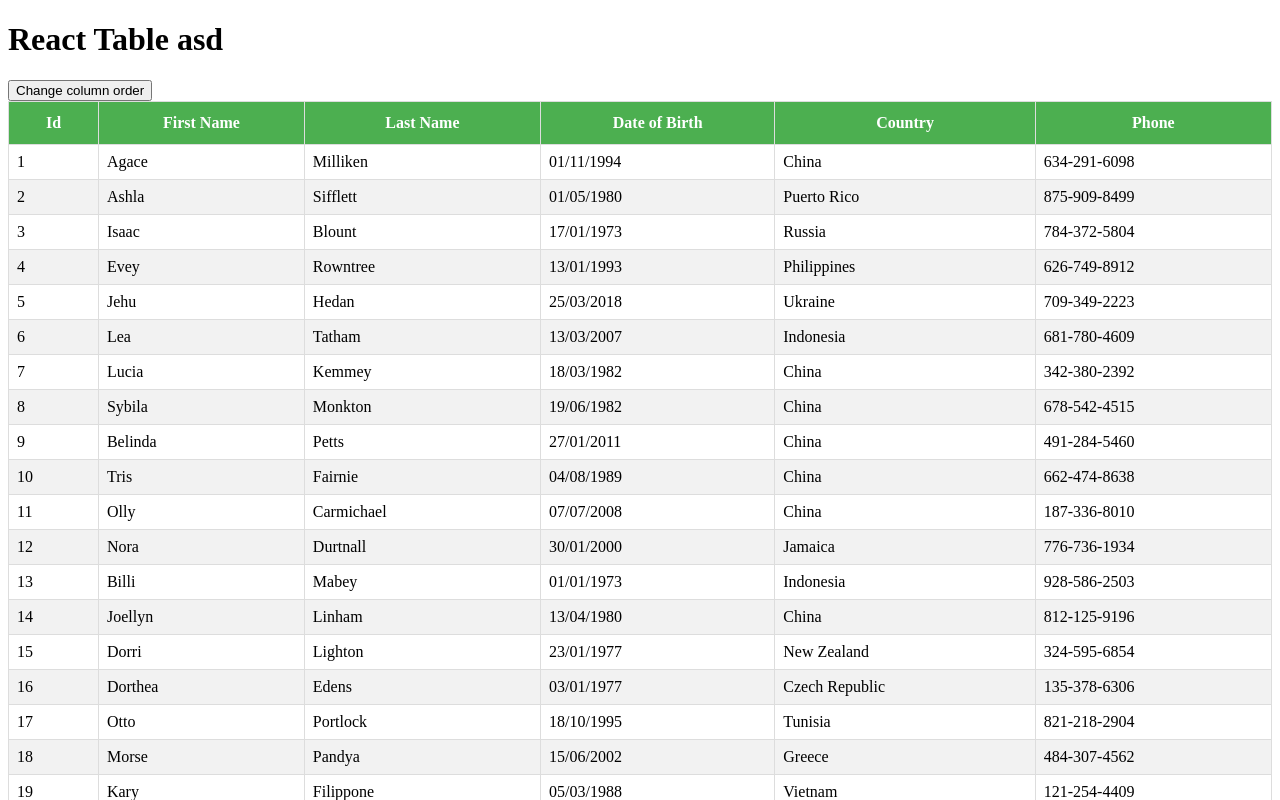
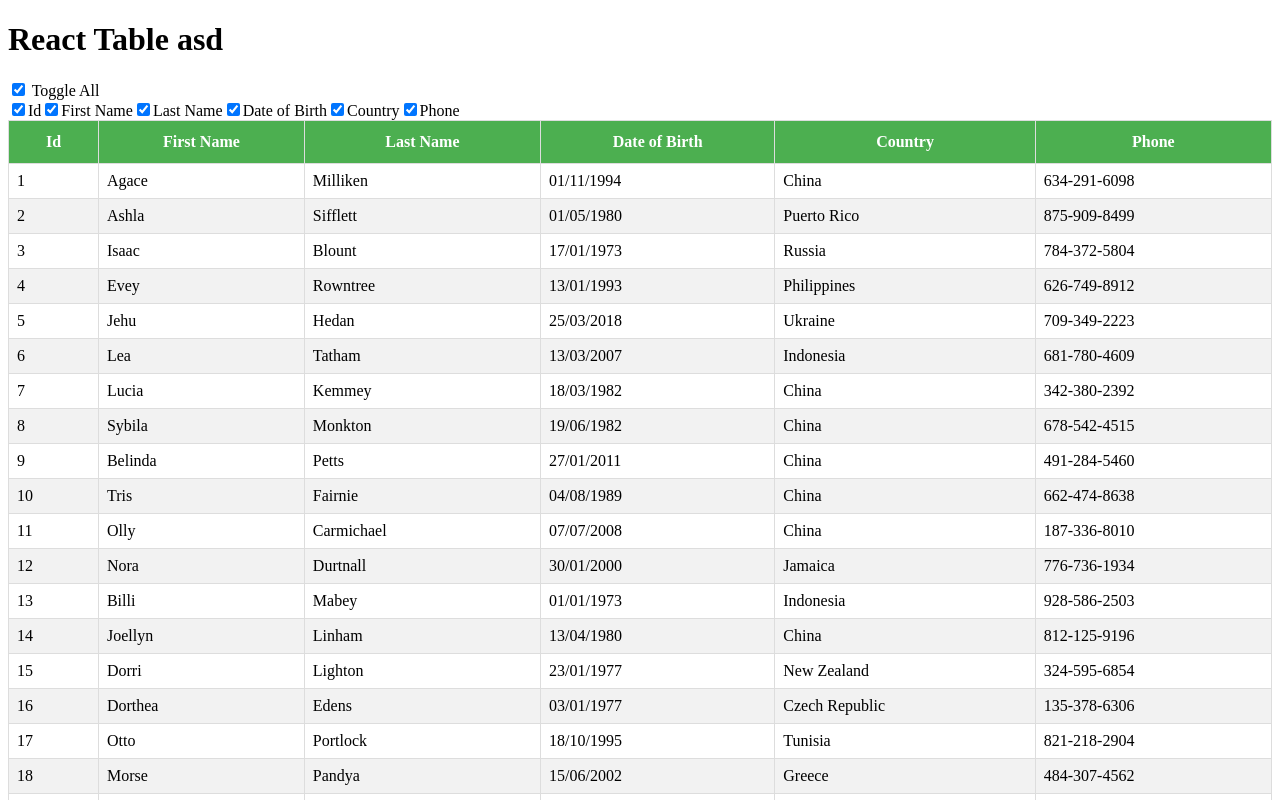
Before and after one commit to DalaviMoreshwar/react_table, a React (Create React App) app: page / in a window 1280 px wide. Shown: the top 800 px of the page. Built offline with nearby package versions, Linux system fonts and the light colour scheme.

Commit message:
column hiding

```diff
--- a/src/App.js
+++ b/src/App.js
@@ -1,4 +1,5 @@
 import { BasicTable } from "./Components/BasicTable";
+import { ColumnHiding } from "./Components/ColumnHiding";
 import { ColumnOrder } from "./Components/ColumnOrder";
 import { FilteringTable } from "./Components/FilteringTable";
 import { PaginationTable } from "./Components/PaginationTable";
@@ -15,7 +16,8 @@
       {/* <FilteringTable /> */}
       {/* <PaginationTable /> */}
       {/* <RowSelection /> */}
-      <ColumnOrder />
+      {/* <ColumnOrder /> */}
+      <ColumnHiding />
     </div>
   );
 }
--- /dev/null
+++ b/src/Components/ColumnHiding.js
@@ -0,0 +1,76 @@
+import React, { useMemo } from "react";
+import { useTable } from "react-table";
+import MOCK_DATA from "./MOCK_DATA.json";
+import { COLUMNS } from "./columns";
+
+import "./table.css";
+import { Checkbox } from "./Checkbox";
+
+export const ColumnHiding = () => {
+  const columns = useMemo(() => COLUMNS, []);
+  const data = useMemo(() => MOCK_DATA, []);
+
+  const {
+    getTableProps, // table tag
+    getTableBodyProps, // tbody tag
+    headerGroups, // group of headers
+    footerGroups,
+    rows, // mock data json
+    prepareRow,
+    allColumns,
+    getToggleHideAllColumnsProps
+  } = useTable({
+    columns,
+    data
+  });
+
+  return (
+    <>
+      <div>
+        <div>
+          <Checkbox {...getToggleHideAllColumnsProps()} /> Toggle All
+        </div>
+        {allColumns.map((column) => (
+          <label key={column.id}>
+            <input type="checkbox" {...column.getToggleHiddenProps()} />
+            {column.Header}
+          </label>
+        ))}
+      </div>
+      <table {...getTableProps()}>
+        <thead>
+          {headerGroups.map((headerGroup) => (
+            <tr {...headerGroup.getHeaderGroupProps()}>
+              {headerGroup.headers.map((column) => (
+                <th {...column.getHeaderProps()}>{column.render("Header")}</th>
+              ))}
+            </tr>
+          ))}
+        </thead>
+        <tbody {...getTableBodyProps()}>
+          {rows.map((row) => {
+            prepareRow(row);
+            return (
+              <tr {...row.getRowProps()}>
+                {row.cells.map((cell) => {
+                  return (
+                    <td {...cell.getCellProps()}>{cell.render("Cell")}</td>
+                  );
+                })}
+              </tr>
+            );
+          })}
+        </tbody>
+        <tfoot>
+          {footerGroups.map((footerGroup) => (
+            <tr {...footerGroup.getFooterGroupProps()}>
+              {footerGroup.headers.map((column) => (
+                <td {...column.getFooterProps}>{column.render("Footer")}</td>
+              ))}
+            </tr>
+          ))}
+        </tfoot>
+      </table>
+    </>
+  );
+};
```
